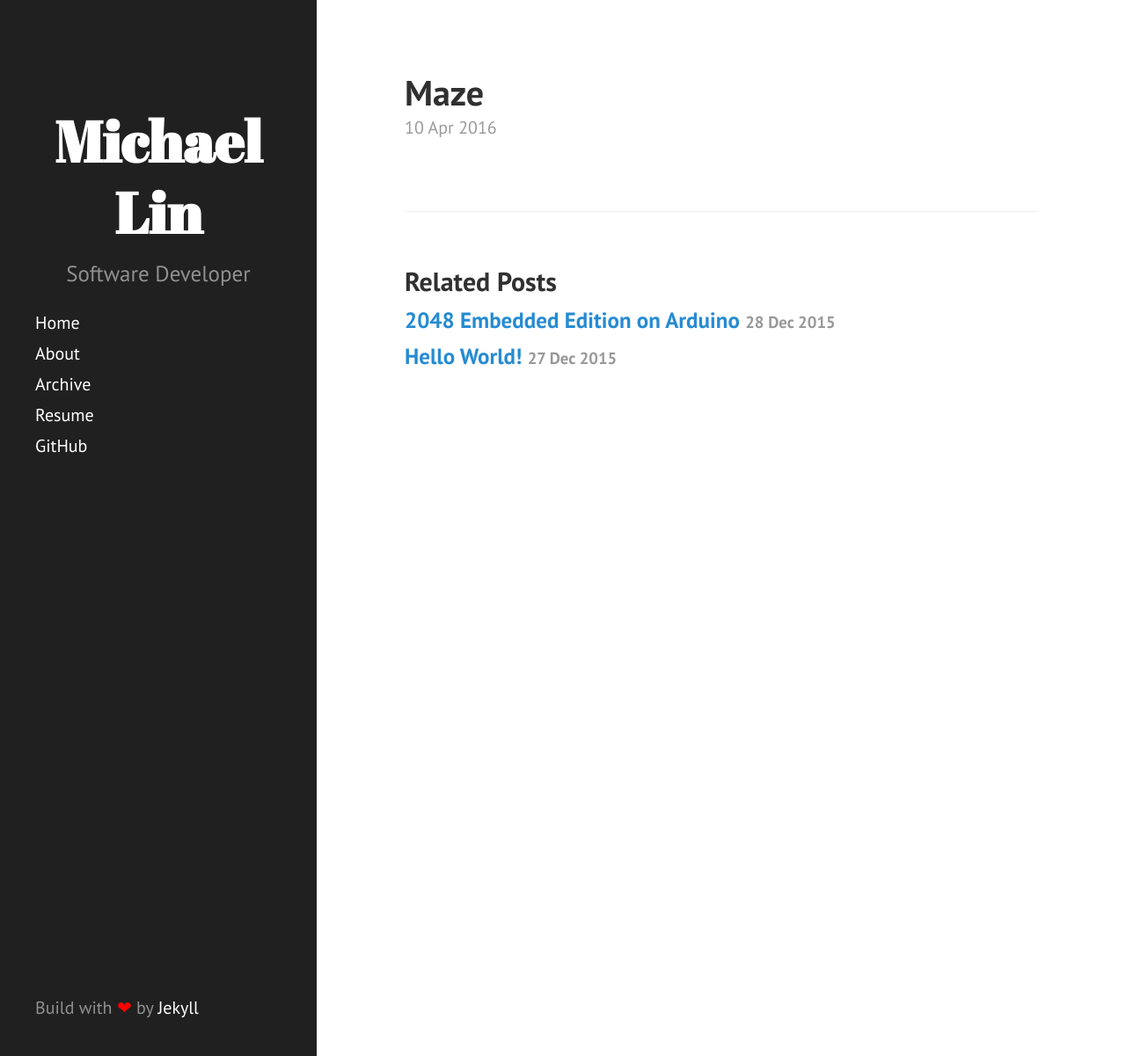
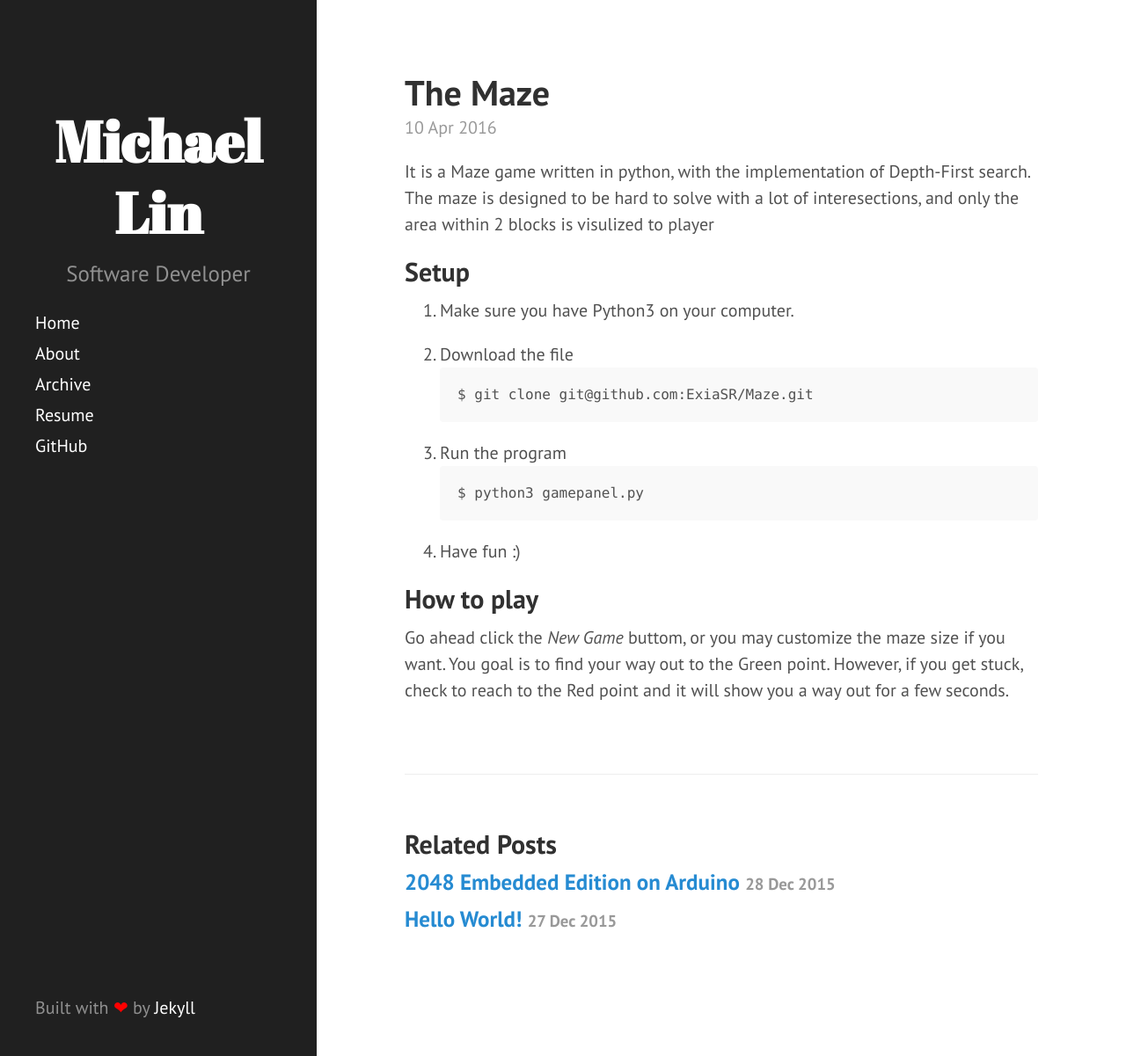
Before and after one commit to michaellzc/michaellin.me, a Jekyll site: the page built from _posts/2016-04-10-Python-Game-Maze.md, in a window 1280 px wide and 1201 px high. Shown: the whole window at 88% size. Built offline with Jekyll 4.4.1, drawn with Linux system fonts in a browser that asks for light colours; Markdown is read by kramdown in place of the engine named in the settings; comment, search, counter and statistics services are not loaded.

Commit message:
add new post about my new project, add comments count, change the preview of post at front page

````diff
--- a/_includes/sidebar.html
+++ b/_includes/sidebar.html
@@ -33,6 +33,6 @@
   </div>
 
   <div class="container sidebar-sticky">
-      <p>Build with <a style="color:#ff0000;">❤</a> by <a href="https://jekyllrb.com/">Jekyll</a></p>
+      <p>Built with <a style="color:#ff0000;">❤</a> by <a href="https://jekyllrb.com/">Jekyll</a></p>
   </div>
 </div>
--- a/_layouts/default.html
+++ b/_layouts/default.html
@@ -2,7 +2,7 @@
 <html lang="en-us">
 
   {% include head.html %}
-
+  {% include google_analytics.html%}
   <body>
 
     {% include sidebar.html %}
@@ -11,5 +11,6 @@
       {{ content }}
     </div>
 
+    <script id="dsq-count-scr" src="//exiasr.disqus.com/count.js" async></script>
   </body>
 </html>
--- a/_posts/2016-04-10-Python-Game-Maze.md
+++ b/_posts/2016-04-10-Python-Game-Maze.md
@@ -1,4 +1,25 @@
 ---
 layout: post
-title: Maze
+title: The Maze
+comments: true
 ---
+
+It is a Maze game written in python, with the implementation of Depth-First search. The maze is designed to be hard to solve with a lot of interesections, and only the area within 2 blocks is visulized to player
+
+## Setup
+1. Make sure you have Python3 on your computer.
+
+2. Download the file
+```
+$ git clone git@github.com:ExiaSR/Maze.git
+```
+
+3. Run the program
+```
+$ python3 gamepanel.py
+```
+4. Have fun :)
+
+## How to play
+Go ahead click the *New Game* buttom, or you may customize the maze size if you want.
+You goal is to find your way out to the Green point. However, if you get stuck, check to reach to the Red point and it will show you a way out for a few seconds.
--- a/index.html
+++ b/index.html
@@ -12,9 +12,9 @@ title: Home
       </a>
     </h1>
 
-    <span class="post-date">{{ post.date | date_to_string }}</span>
+    <span class="post-date">{{ post.date | date_to_string }} &nbsp;&#8226;&nbsp; <a href="{{ post.url }}#disqus_thread" style="color: inherit;">comments</a></span>
 
-    {{ post.content }}
+    {{ post.excerpt }}
   </div>
   {% endfor %}
 </div>
````
Also changed, not shown: _posts/2015-12-27-hello-world.md (+2 -0 lines), _posts/2015-12-28-2048-Embedded-Edition.md (renamed from _posts/2015-12-28-2048-Embedded_Edition.md, +3 -1 lines).
